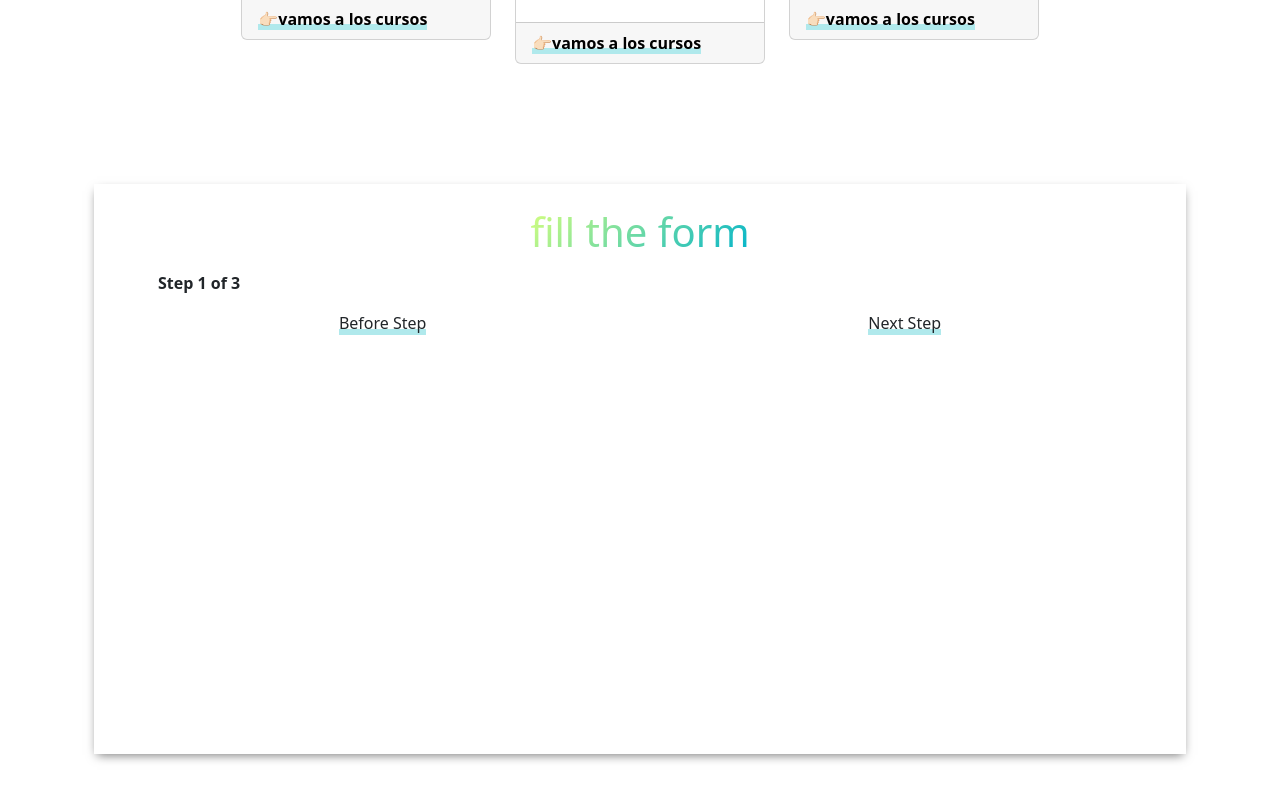
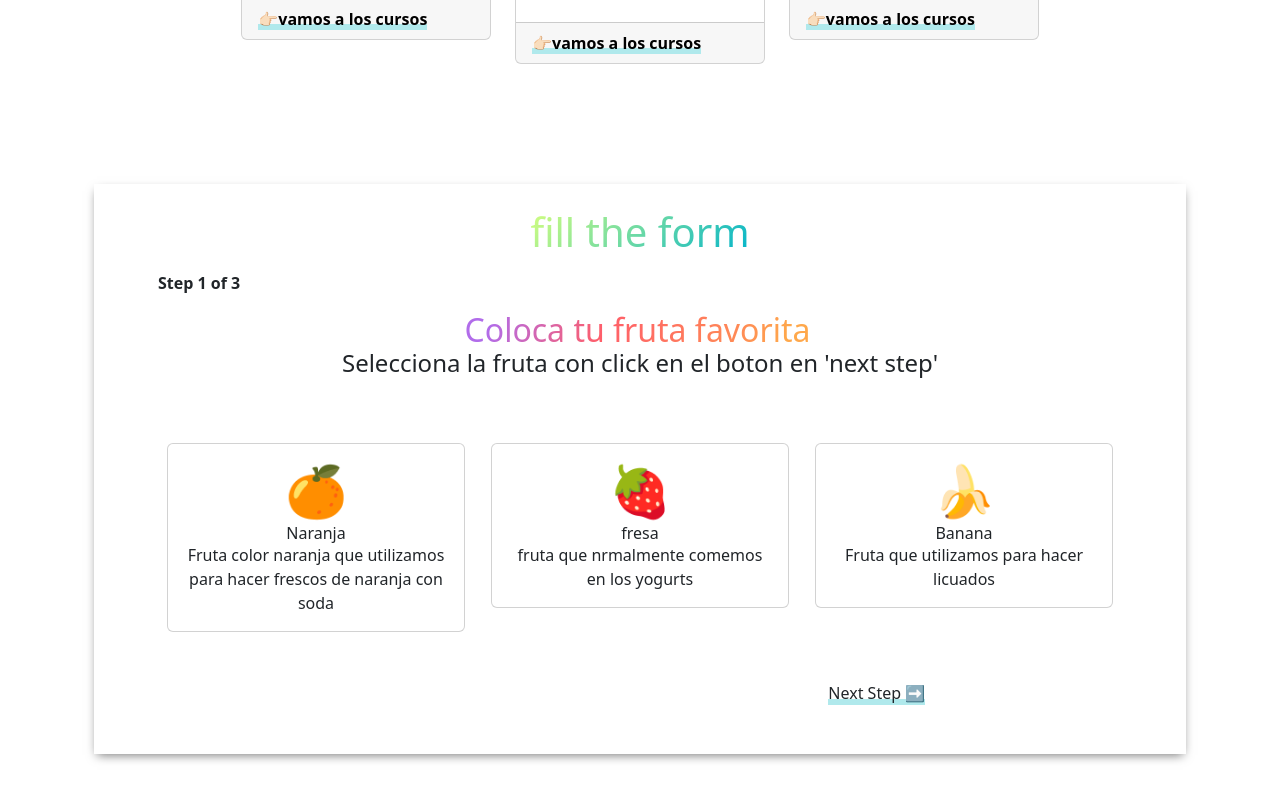
Before and after one commit to thonix30/formulario-dinamico, a React (Create React App) app: page / in a window 1280 px wide. Shown: the part 939-1739 px from the top of the page. Built offline with nearby package versions, Linux system fonts and the light colour scheme.

Commit message:
feat:añadiendo los pasos

```diff
--- a/src/Components/DynamicForm/DynamicForm.js
+++ b/src/Components/DynamicForm/DynamicForm.js
@@ -1,6 +1,10 @@
 import { Container } from "react-bootstrap";
 import { useState } from "react";
 import './DynamicForm.css';
+import { First } from "react-bootstrap/esm/PageItem";
+import FirstStep from "./FirstStep/FirstStep";
+import SecondStep from "./SecondStep/SecondStep";
+import ThirdStep from "./ThirdStep/ThirdStep";
 
 
 export default function DynamicForm() {
@@ -23,17 +27,23 @@
           <h1 className="title-dynamic-form">fill the form</h1>
           <p className="steps-numbers">Step {step} of 3</p>
 
+        {getPageByStep(step, setStep)}
+
           <div className="actions">
             <div className="container-text">
+              {step > 1 && step < 4 &&(
               <p className="before" onClick={showPreview}>
-                Before Step
+                ⬅️ Before Step
               </p>
+              )}
             </div>
 
             <div className="container-text">
+              {step> 0 && step < 3 && (
               <p className="next" onClick={showNextStep}>
-                Next Step
+                Next Step ➡️
               </p>
+              )}
             </div>
           </div>
         </div>
@@ -41,3 +51,13 @@
     </div>
   )
 }
+
+function getPageByStep (step, setStep) {
+  if( step === 1){
+    return <FirstStep />
+  } else if (step===2){
+    return <SecondStep/>
+  } else if (step=== 3){
+    return <ThirdStep/>
+  }
+}
--- /dev/null
+++ b/src/Components/DynamicForm/FirstStep/CardFruit.js
@@ -0,0 +1,24 @@
+import { Card, Col } from "react-bootstrap";
+
+
+export default function CardFruit({fruit, clickCard, selectedCard}) {
+
+    const {id, icon, name, description} = fruit;
+  return (
+<Col
+className={`card-fruit mt-2 ${
+  selectedCard === fruit.id ? "selected-card" : ""
+}`}
+onClick={()=> clickCard(fruit)}
+key={id}
+>
+    <Card>
+        <Card.Body>
+            <Card.Title>{icon}</Card.Title>
+            <Card.Subtitle>{name}</Card.Subtitle>
+            <Card.Text>{description}</Card.Text>
+        </Card.Body>
+    </Card>
+</Col>
+  )
+}
--- /dev/null
+++ b/src/Components/DynamicForm/FirstStep/FirstStep.css
@@ -0,0 +1,13 @@
+.card-fruit {
+    border: 1px solid transparent;
+    cursor: pointer;
+}
+
+.card-fruit .selected-card .card {
+    border: 1px solid #000;
+    box-shadow: 0px 4px 10px -3px rgb(117 117 117);
+}
+
+.card-fruit .card-body .card-title {
+    font-size: 50px;
+}
--- /dev/null
+++ b/src/Components/DynamicForm/FirstStep/FirstStep.js
@@ -0,0 +1,62 @@
+import { Container, Row } from 'react-bootstrap';
+import './FirstStep.css';
+import CardFruit from './CardFruit';
+import { useState } from 'react';
+
+export const fruits = [
+  {
+    id: 1,
+    icon: "🍊",
+    name: "Naranja",
+    description:
+      "Fruta color naranja que utilizamos para hacer frescos de naranja con soda",
+  },
+  {
+    id: 2,
+    icon: "🍓",
+    name: "fresa",
+    description:
+      "fruta que nrmalmente comemos en los yogurts",
+  },
+  {
+    id: 3,
+    icon: "🍌",
+    name: "Banana",
+    description:
+      "Fruta que utilizamos para hacer licuados",
+  },
+];
+
+
+export default function FirstStep() {
+
+  const [selectedCard, setSelectedCard] = useState(null);
+
+  const clickCard = (fruit) => {
+    setSelectedCard(fruit.id);
+    localStorage.setItem('fruitName', fruit.name);
+    localStorage.setItem('iconFruit', fruit.icon);
+  };
+
+
+
+  return (
+    <div>
+      <h2>Coloca tu fruta favorita</h2>
+      <h4>Selecciona la fruta con click en el boton en 'next step'</h4>
+      <Container className='p-5 text-center'>
+        <Row>
+          {fruits.map((fruit, index) => (
+              <CardFruit
+              fruit={fruit}
+              key={index}
+              clickCard={clickCard}
+              selectedCard={selectedCard}
+              />
+          ))}
+
+        </Row>
+      </Container>
+    </div>
+  )
+}
--- /dev/null
+++ b/src/Components/DynamicForm/FirstStep/index.js
@@ -0,0 +1 @@
+export {default} from './FirstStep';
--- /dev/null
+++ b/src/Components/DynamicForm/SecondStep/SecondStep.js
@@ -0,0 +1,7 @@
+
+
+export default function SecondStep() {
+  return (
+    <div>SecondStep</div>
+  )
+}
--- /dev/null
+++ b/src/Components/DynamicForm/SecondStep/index.js
@@ -0,0 +1 @@
+export {default} from './SecondStep';
--- /dev/null
+++ b/src/Components/DynamicForm/ThirdStep/ThirdStep.js
@@ -0,0 +1,7 @@
+
+
+export default function ThirdStep() {
+  return (
+    <div>ThirdStep</div>
+  )
+}
--- /dev/null
+++ b/src/Components/DynamicForm/ThirdStep/index.js
@@ -0,0 +1 @@
+export {default} from './ThirdStep';
```
Also changed, not shown: src/Components/DynamicForm/SecondStep/SecondStep.css (added), src/Components/DynamicForm/ThirdStep/ThirdStep.css (added).
